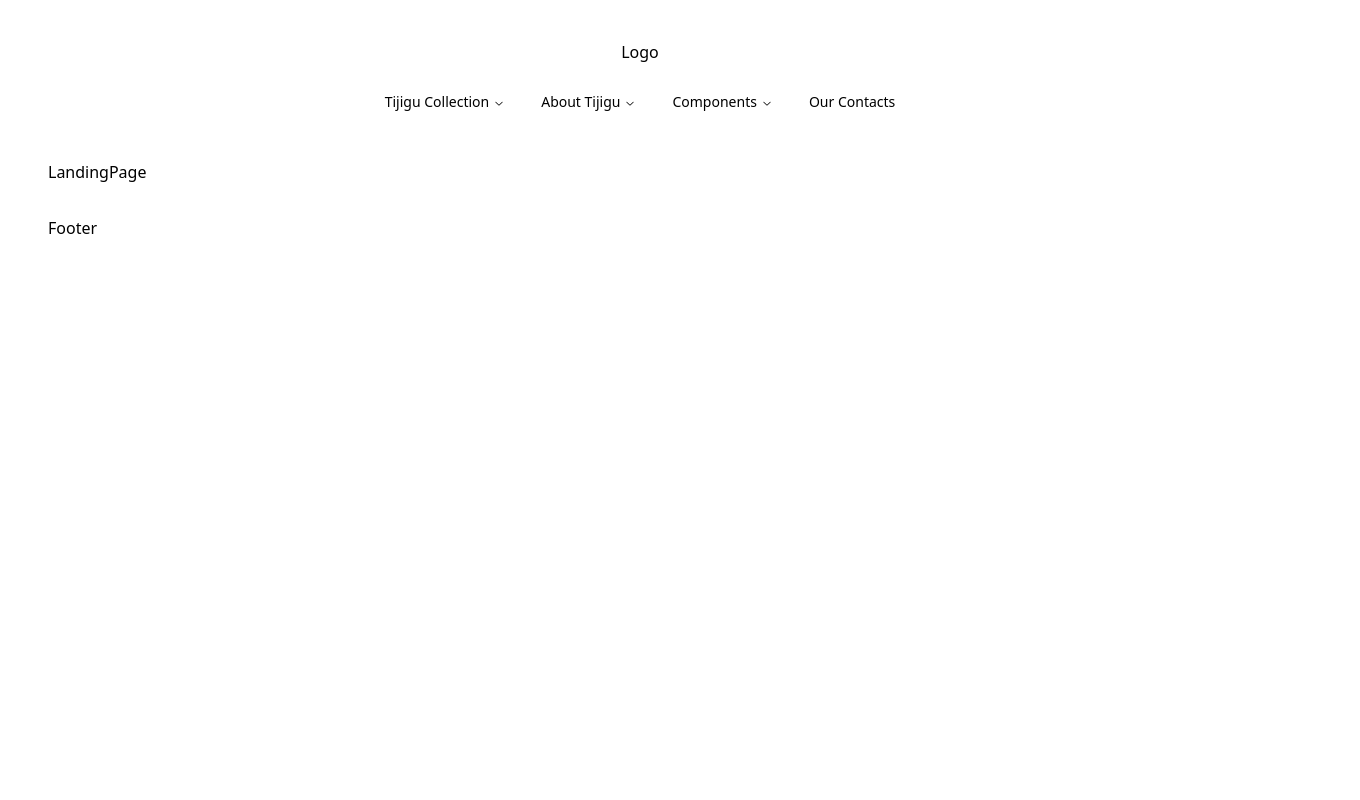
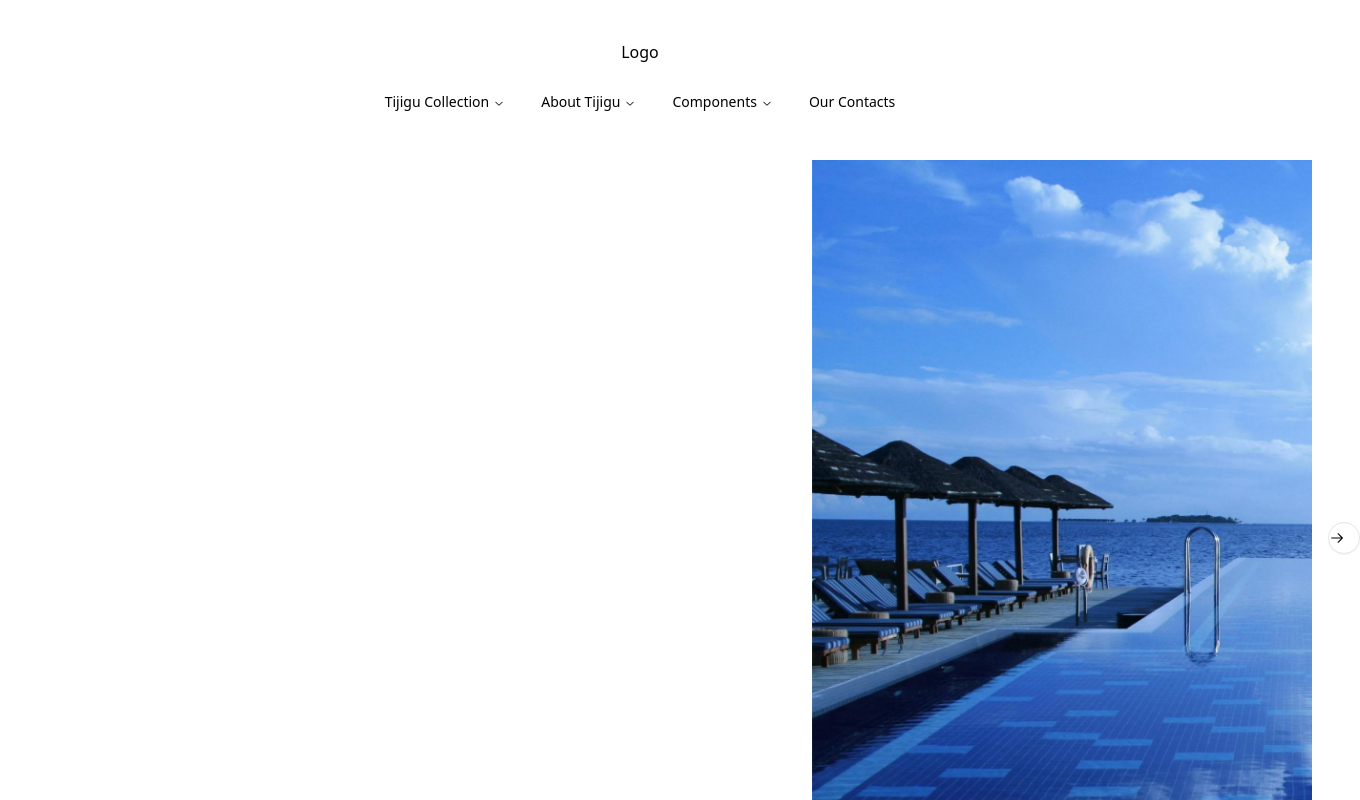
Before and after one commit to DreMukare/mara-hotels-poc, a React (Vite) app: page / in a window 1280 px wide. Shown: the top 800 px of the page, 1360 px wide, since content can reach past the window. Built offline with nearby package versions, Linux system fonts and the light colour scheme.

Commit message:
feat(landing): added carousel to landing page

```diff
--- /dev/null
+++ b/src/components/Landing/CarouselHero.tsx
@@ -0,0 +1,78 @@
+import {
+  Carousel,
+  CarouselContent,
+  CarouselItem,
+  CarouselNext,
+  CarouselPrevious,
+} from "@/components/ui/carousel";
+import Image1 from "@/assets/images/hero/landing-header.jpg";
+import Image2 from "@/assets/images/hero/pexels-pixabay-261181.jpg";
+import Image3 from "@/assets/images/hero/pexels-pixabay-278889.jpg";
+import Image4 from "@/assets/images/hero/pexels-pixabay-52717.jpg";
+import Image5 from "@/assets/images/hero/pexels-robbkeens-2622266.jpg";
+import Image6 from "@/assets/images/hero/pexels-thorsten-technoman-109353-338504.jpg";
+import { AspectRatio } from "@radix-ui/react-aspect-ratio";
+import Autoplay from "embla-carousel-autoplay";
+
+const ImgContainer = (props: { src: typeof Image1; alt: string }) => {
+  const { src, alt } = props;
+  return (
+    <AspectRatio ratio={16 / 9}>
+      <img alt={alt} src={src} className="object-contain" />
+    </AspectRatio>
+  );
+};
+
+const CarouselHero = () => {
+  const carouselImages = [
+    {
+      src: Image1,
+      alt: "Sunset in background with rhino's and wilderbeest in foreground",
+    },
+    {
+      src: Image2,
+      alt: "Elephants near lake",
+    },
+    {
+      src: Image3,
+      alt: "Ocean view at resort",
+    },
+    {
+      src: Image4,
+      alt: "Zebra in grasslands",
+    },
+    {
+      src: Image5,
+      alt: "Family of elephants",
+    },
+    {
+      src: Image6,
+      alt: "Pool view at resort",
+    },
+  ];
+
+  return (
+    <Carousel
+      className="mx-[-5em]"
+      plugins={[
+        Autoplay({
+          delay: 5500,
+        }),
+      ]}
+    >
+      <CarouselContent>
+        {carouselImages.map((carouselImg, idx) => {
+          return (
+            <CarouselItem key={idx}>
+              <ImgContainer alt={carouselImg.alt} src={carouselImg.src} />
+            </CarouselItem>
+          );
+        })}
+      </CarouselContent>
+      <CarouselPrevious className="hidden sm:block md:block lg:block" />
+      <CarouselNext className="hidden sm:block md:block lg:block" />
+    </Carousel>
+  );
+};
+
+export default CarouselHero;
--- /dev/null
+++ b/src/components/ui/aspect-ratio.tsx
@@ -0,0 +1,5 @@
+import * as AspectRatioPrimitive from "@radix-ui/react-aspect-ratio"
+
+const AspectRatio = AspectRatioPrimitive.Root
+
+export { AspectRatio }
--- /dev/null
+++ b/src/components/ui/carousel.tsx
@@ -0,0 +1,260 @@
+import * as React from "react"
+import { ArrowLeftIcon, ArrowRightIcon } from "@radix-ui/react-icons"
+import useEmblaCarousel, {
+  type UseEmblaCarouselType,
+} from "embla-carousel-react"
+
+import { cn } from "@/lib/utils"
+import { Button } from "@/components/ui/button"
+
+type CarouselApi = UseEmblaCarouselType[1]
+type UseCarouselParameters = Parameters<typeof useEmblaCarousel>
+type CarouselOptions = UseCarouselParameters[0]
+type CarouselPlugin = UseCarouselParameters[1]
+
+type CarouselProps = {
+  opts?: CarouselOptions
+  plugins?: CarouselPlugin
+  orientation?: "horizontal" | "vertical"
+  setApi?: (api: CarouselApi) => void
+}
+
+type CarouselContextProps = {
+  carouselRef: ReturnType<typeof useEmblaCarousel>[0]
+  api: ReturnType<typeof useEmblaCarousel>[1]
+  scrollPrev: () => void
+  scrollNext: () => void
+  canScrollPrev: boolean
+  canScrollNext: boolean
+} & CarouselProps
+
+const CarouselContext = React.createContext<CarouselContextProps | null>(null)
+
+function useCarousel() {
+  const context = React.useContext(CarouselContext)
+
+  if (!context) {
+    throw new Error("useCarousel must be used within a <Carousel />")
+  }
+
+  return context
+}
+
+const Carousel = React.forwardRef<
+  HTMLDivElement,
+  React.HTMLAttributes<HTMLDivElement> & CarouselProps
+>(
+  (
+    {
+      orientation = "horizontal",
+      opts,
+      setApi,
+      plugins,
+      className,
+      children,
+      ...props
+    },
+    ref
+  ) => {
+    const [carouselRef, api] = useEmblaCarousel(
+      {
+        ...opts,
+        axis: orientation === "horizontal" ? "x" : "y",
+      },
+      plugins
+    )
+    const [canScrollPrev, setCanScrollPrev] = React.useState(false)
+    const [canScrollNext, setCanScrollNext] = React.useState(false)
+
+    const onSelect = React.useCallback((api: CarouselApi) => {
+      if (!api) {
+        return
+      }
+
+      setCanScrollPrev(api.canScrollPrev())
+      setCanScrollNext(api.canScrollNext())
+    }, [])
+
+    const scrollPrev = React.useCallback(() => {
+      api?.scrollPrev()
+    }, [api])
+
+    const scrollNext = React.useCallback(() => {
+      api?.scrollNext()
+    }, [api])
+
+    const handleKeyDown = React.useCallback(
+      (event: React.KeyboardEvent<HTMLDivElement>) => {
+        if (event.key === "ArrowLeft") {
+          event.preventDefault()
+          scrollPrev()
+        } else if (event.key === "ArrowRight") {
+          event.preventDefault()
+          scrollNext()
+        }
+      },
+      [scrollPrev, scrollNext]
+    )
+
+    React.useEffect(() => {
+      if (!api || !setApi) {
+        return
+      }
+
+      setApi(api)
+    }, [api, setApi])
+
+    React.useEffect(() => {
+      if (!api) {
+        return
+      }
+
+      onSelect(api)
+      api.on("reInit", onSelect)
+      api.on("select", onSelect)
+
+      return () => {
+        api?.off("select", onSelect)
+      }
+    }, [api, onSelect])
+
+    return (
+      <CarouselContext.Provider
+        value={{
+          carouselRef,
+          api: api,
+          opts,
+          orientation:
+            orientation || (opts?.axis === "y" ? "vertical" : "horizontal"),
+          scrollPrev,
+          scrollNext,
+          canScrollPrev,
+          canScrollNext,
+        }}
+      >
+        <div
+          ref={ref}
+          onKeyDownCapture={handleKeyDown}
+          className={cn("relative", className)}
+          role="region"
+          aria-roledescription="carousel"
+          {...props}
+        >
+          {children}
+        </div>
+      </CarouselContext.Provider>
+    )
+  }
+)
+Carousel.displayName = "Carousel"
+
+const CarouselContent = React.forwardRef<
+  HTMLDivElement,
+  React.HTMLAttributes<HTMLDivElement>
+>(({ className, ...props }, ref) => {
+  const { carouselRef, orientation } = useCarousel()
+
+  return (
+    <div ref={carouselRef} className="overflow-hidden">
+      <div
+        ref={ref}
+        className={cn(
+          "flex",
+          orientation === "horizontal" ? "-ml-4" : "-mt-4 flex-col",
+          className
+        )}
+        {...props}
+      />
+    </div>
+  )
+})
+CarouselContent.displayName = "CarouselContent"
+
+const CarouselItem = React.forwardRef<
+  HTMLDivElement,
+  React.HTMLAttributes<HTMLDivElement>
+>(({ className, ...props }, ref) => {
+  const { orientation } = useCarousel()
+
+  return (
+    <div
+      ref={ref}
+      role="group"
+      aria-roledescription="slide"
+      className={cn(
+        "min-w-0 shrink-0 grow-0 basis-full",
+        orientation === "horizontal" ? "pl-4" : "pt-4",
+        className
+      )}
+      {...props}
+    />
+  )
+})
+CarouselItem.displayName = "CarouselItem"
+
+const CarouselPrevious = React.forwardRef<
+  HTMLButtonElement,
+  React.ComponentProps<typeof Button>
+>(({ className, variant = "outline", size = "icon", ...props }, ref) => {
+  const { orientation, scrollPrev, canScrollPrev } = useCarousel()
+
+  return (
+    <Button
+      ref={ref}
+      variant={variant}
+      size={size}
+      className={cn(
+        "absolute  h-8 w-8 rounded-full",
+        orientation === "horizontal"
+          ? "-left-12 top-1/2 -translate-y-1/2"
+          : "-top-12 left-1/2 -translate-x-1/2 rotate-90",
+        className
+      )}
+      disabled={!canScrollPrev}
+      onClick={scrollPrev}
+      {...props}
+    >
+      <ArrowLeftIcon className="h-4 w-4" />
+      <span className="sr-only">Previous slide</span>
+    </Button>
+  )
+})
+CarouselPrevious.displayName = "CarouselPrevious"
+
+const CarouselNext = React.forwardRef<
+  HTMLButtonElement,
+  React.ComponentProps<typeof Button>
+>(({ className, variant = "outline", size = "icon", ...props }, ref) => {
+  const { orientation, scrollNext, canScrollNext } = useCarousel()
+
+  return (
+    <Button
+      ref={ref}
+      variant={variant}
+      size={size}
+      className={cn(
+        "absolute h-8 w-8 rounded-full",
+        orientation === "horizontal"
+          ? "-right-12 top-1/2 -translate-y-1/2"
+          : "-bottom-12 left-1/2 -translate-x-1/2 rotate-90",
+        className
+      )}
+      disabled={!canScrollNext}
+      onClick={scrollNext}
+      {...props}
+    >
+      <ArrowRightIcon className="h-4 w-4" />
+      <span className="sr-only">Next slide</span>
+    </Button>
+  )
+})
+CarouselNext.displayName = "CarouselNext"
+
+export {
+  type CarouselApi,
+  Carousel,
+  CarouselContent,
+  CarouselItem,
+  CarouselPrevious,
+  CarouselNext,
+}
--- a/src/pages/LandingPage.tsx
+++ b/src/pages/LandingPage.tsx
@@ -1,9 +1,12 @@
-import React from "react";
+import CarouselHero from "@/components/Landing/CarouselHero";
+import MainContentLayout from "@/components/layout/MainContentLayout";
 
-type Props = {};
-
-const LandingPage = (props: Props) => {
-  return <div>LandingPage</div>;
+const LandingPage = () => {
+  return (
+    <MainContentLayout>
+      <CarouselHero />
+    </MainContentLayout>
+  );
 };
 
 export default LandingPage;
```
